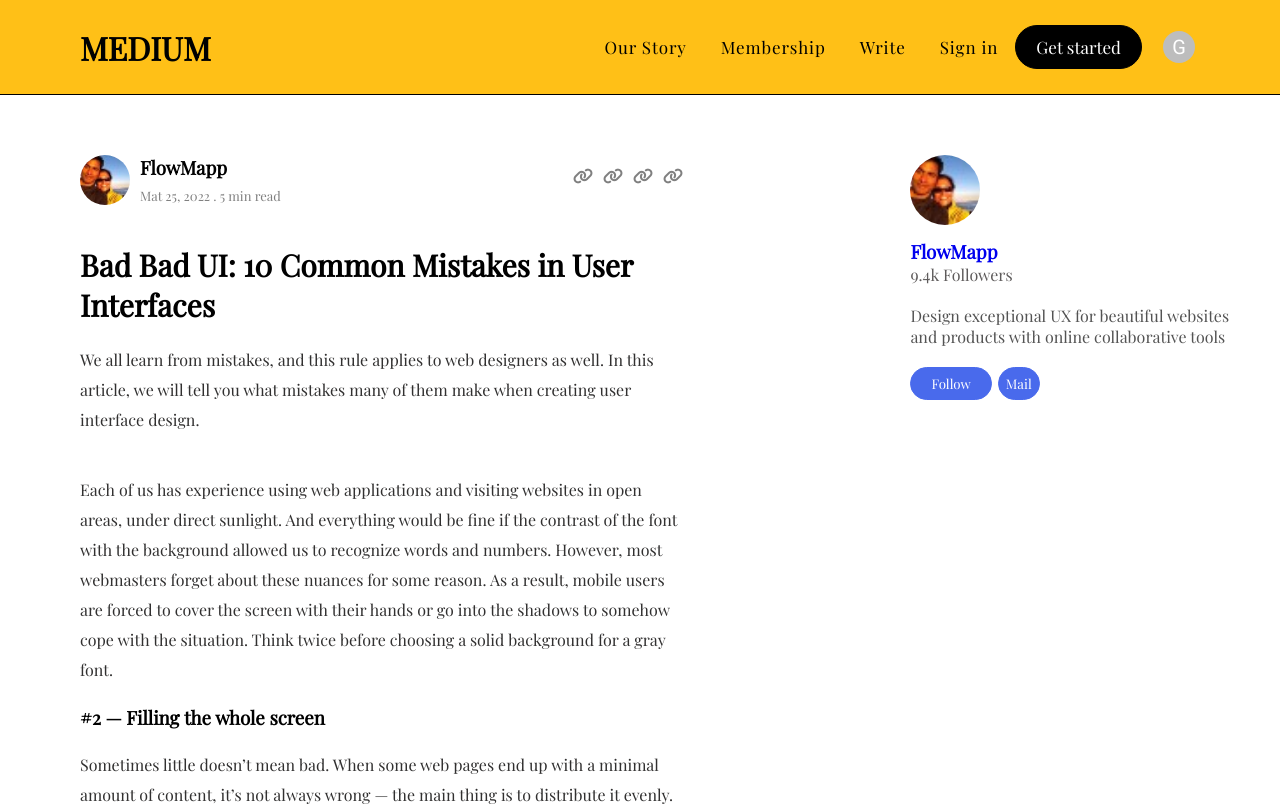
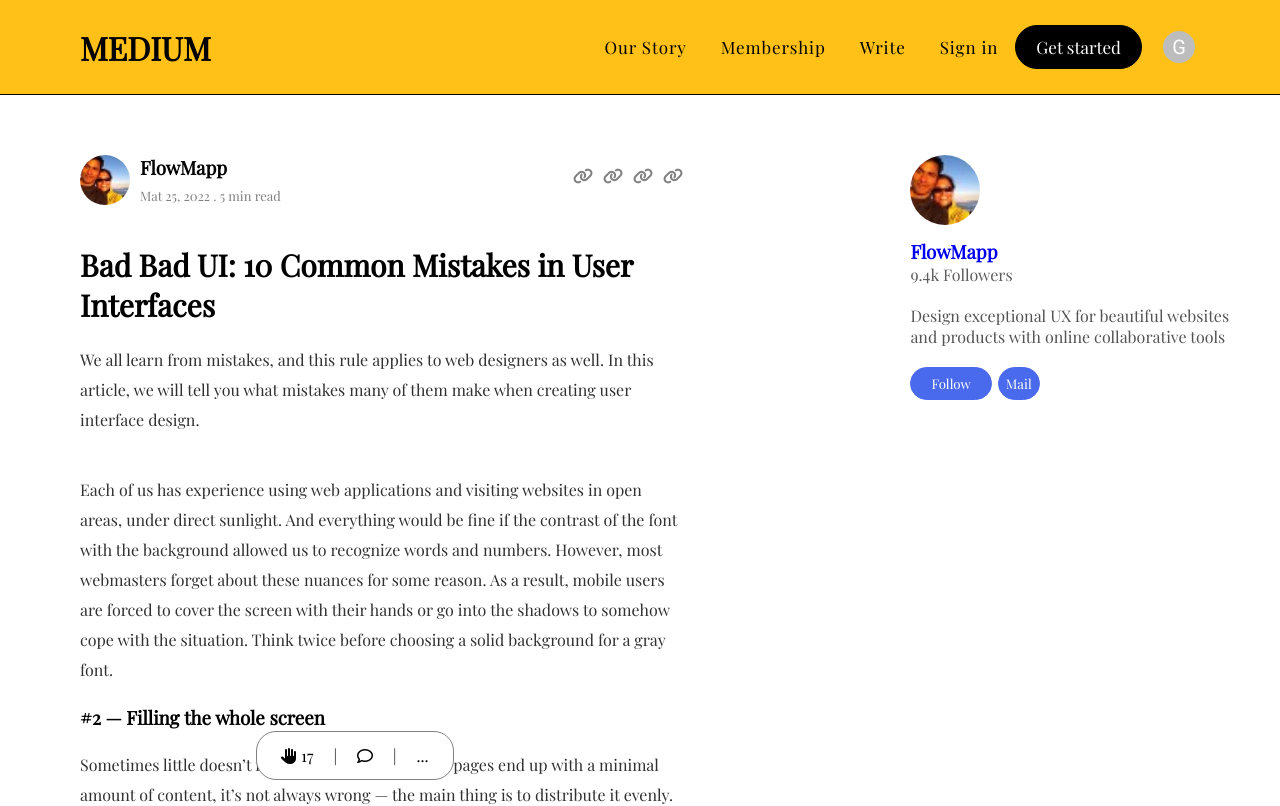
Before and after one commit to GulAkberova/Medium_Client, a React (Create React App) app: page /blogsdetail in a window 1280 px wide. Shown: the top 806 px of the page. Built offline with nearby package versions, Linux system fonts and the light colour scheme; a web font is replaced by a local one.

Commit message:
blog detail page like component design

```diff
--- a/src/components/blogsDetail/BlogsDetail.jsx
+++ b/src/components/blogsDetail/BlogsDetail.jsx
@@ -50,6 +50,16 @@
       <h3>#2 — Filling the whole screen</h3>
       <p>Sometimes little doesn’t mean bad. When some web pages end up with a minimal amount of content, it’s not always wrong — the main thing is to distribute it evenly. Conversely, some webmasters are wary of free space and try to clutter it up by choosing larger fonts and stretching banners and images. It often turns out to be ridiculous. Don’t be like these webmasters, leave some space if there is not much content.</p>
     </div>
+    <div className={detail.follow_div}>
+      <ul>
+        <li><i class="fa-solid fa-hand"></i> 17</li>
+        <li>|</li>
+        <li><i class="fa-regular fa-comment"></i></li>
+        <li>|</li>
+        <li>...</li>
+      </ul>
+
+</div>
 
     </>
   )
--- a/src/pages/blogdetailpage/blogdetail.module.css
+++ b/src/pages/blogdetailpage/blogdetail.module.css
@@ -95,3 +95,21 @@
     padding: 20px 17px 30px 17px;
     font-size: 25px;
 }
+.follow_div{
+    padding: 3px 14px;
+    background-color: white;
+    border: 1px solid gray;
+    border-radius: 20px;
+    position: fixed;
+    bottom: 20px;
+    left: 20%;
+    display: flex;
+    justify-content: space-between;
+
+}
+.follow_div ul{
+    display: flex;
+}
+.follow_div ul li{
+    padding: 10px;
+}
```
Also changed, not shown: src/pages/blogdetailpage/BlogDetailPage.jsx (line endings or trailing spaces).
